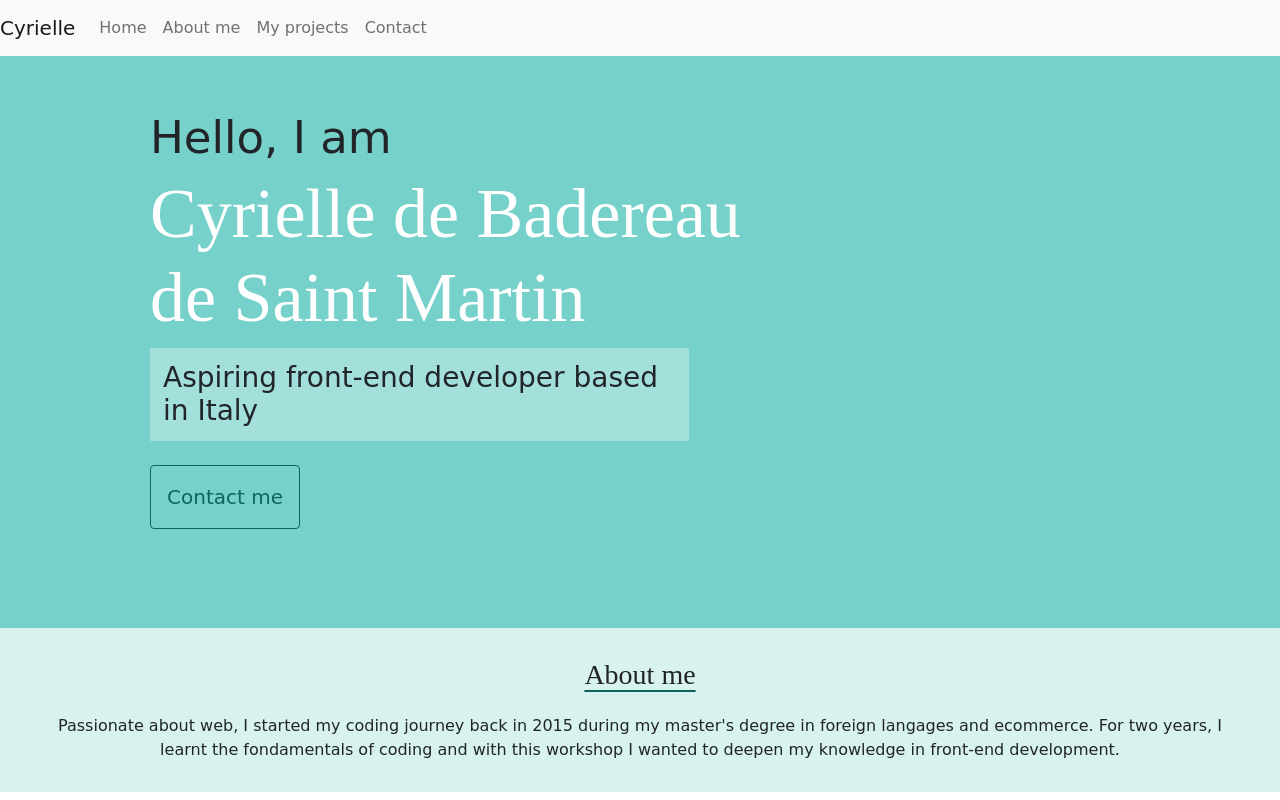
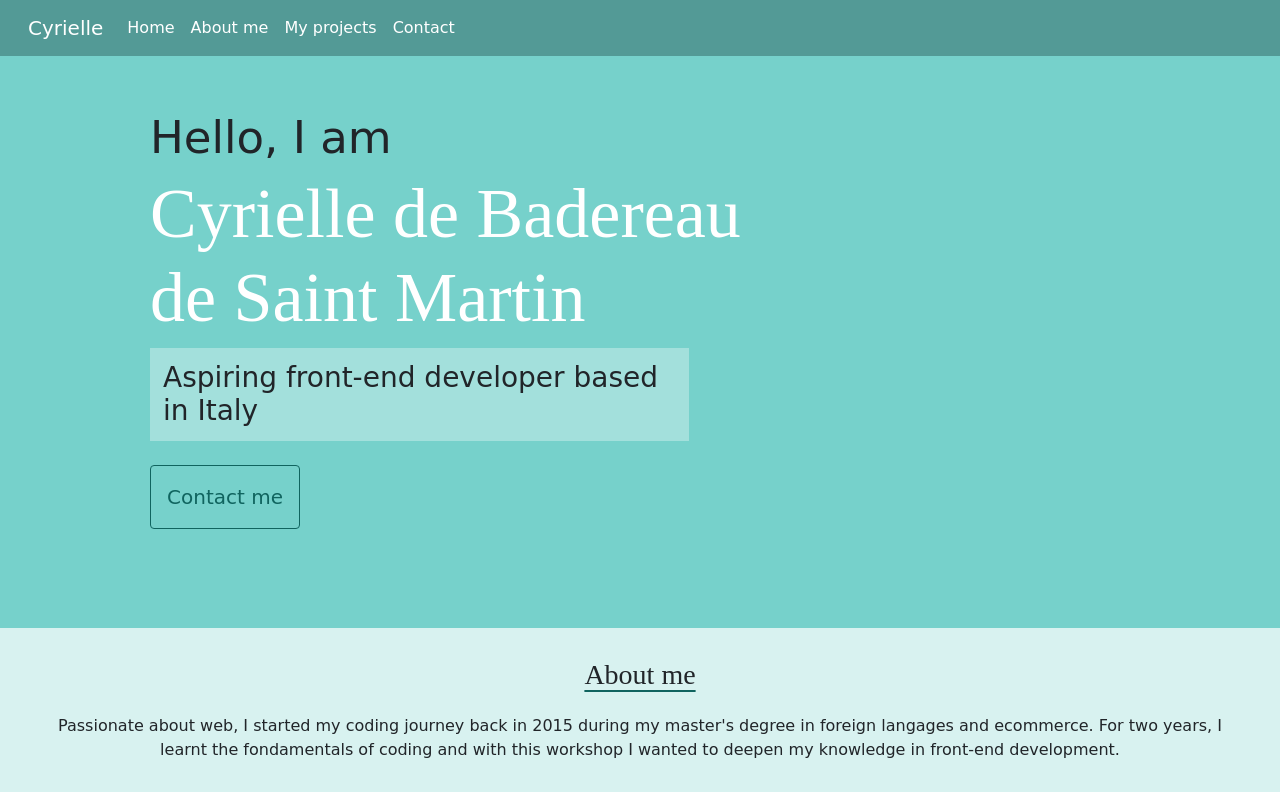
Before and after one commit to cdebadereau/portfolio-project, a plain HTML site: page index.html in a window 1280 px wide. Shown: the top 800 px of the page. Drawn offline with nearby package versions, Linux system fonts and the light colour scheme; a web font is replaced by a local one.

Commit message:
Improved the navbar

```diff
--- a/index.html
+++ b/index.html
@@ -27,34 +27,48 @@
   </head>
   <body>
     <div class="wrapper">
-      <nav class="navbar sticky-top navbar-expand-lg navbar-light bg-light">
-        <a class="navbar-brand" href="/">Cyrielle</a>
+      <nav
+        class="navbar sticky-top navbar-expand-lg navbar-light"
+        style="background-color: #539a96"
+      >
+        <div class="container-fluid">
+          <a class="navbar-brand text-white ps-3" href="/">Cyrielle</a>
           <button
             class="navbar-toggler"
             type="button"
-          data-toggle="collapse"
-          data-target="#navbarNav"
+            data-bs-toggle="collapse"
+            data-bs-target="#navbarNav"
             aria-controls="navbarNav"
             aria-expanded="false"
             aria-label="Toggle navigation"
-        >
-          <span class="navbar-toggler-icon"></span>
-        </button>
+          ></button>
           <div class="collapse navbar-collapse" id="navbarNav">
             <ul class="navbar-nav">
-            <li class="nav-item active">
-              <a class="nav-link" href="/">Home </a>
+              <li class="nav-item">
+                <a
+                  class="nav-link text-white active menu-section"
+                  aria-current="page"
+                  href="/"
+                  >Home</a
+                >
               </li>
               <li class="nav-item">
-              <a class="nav-link" href="#about-container">About me</a>
+                <a class="nav-link text-white" href="#about-container"
+                  >About me</a
+                >
               </li>
               <li class="nav-item">
-              <a class="nav-link" href="#projects-container">My projects</a>
+                <a class="nav-link text-white" href="#projects-container"
+                  >My projects</a
+                >
               </li>
               <li class="nav-item">
-              <a class="nav-link" href="#contact-container">Contact</a>
+                <a class="nav-link text-white" href="#contact-container"
+                  >Contact</a
+                >
               </li>
             </ul>
+          </div>
         </div>
       </nav>
       <div class="homepage-container pt-5">
```
Lines whose indentation alone changed are shown as unchanged.
